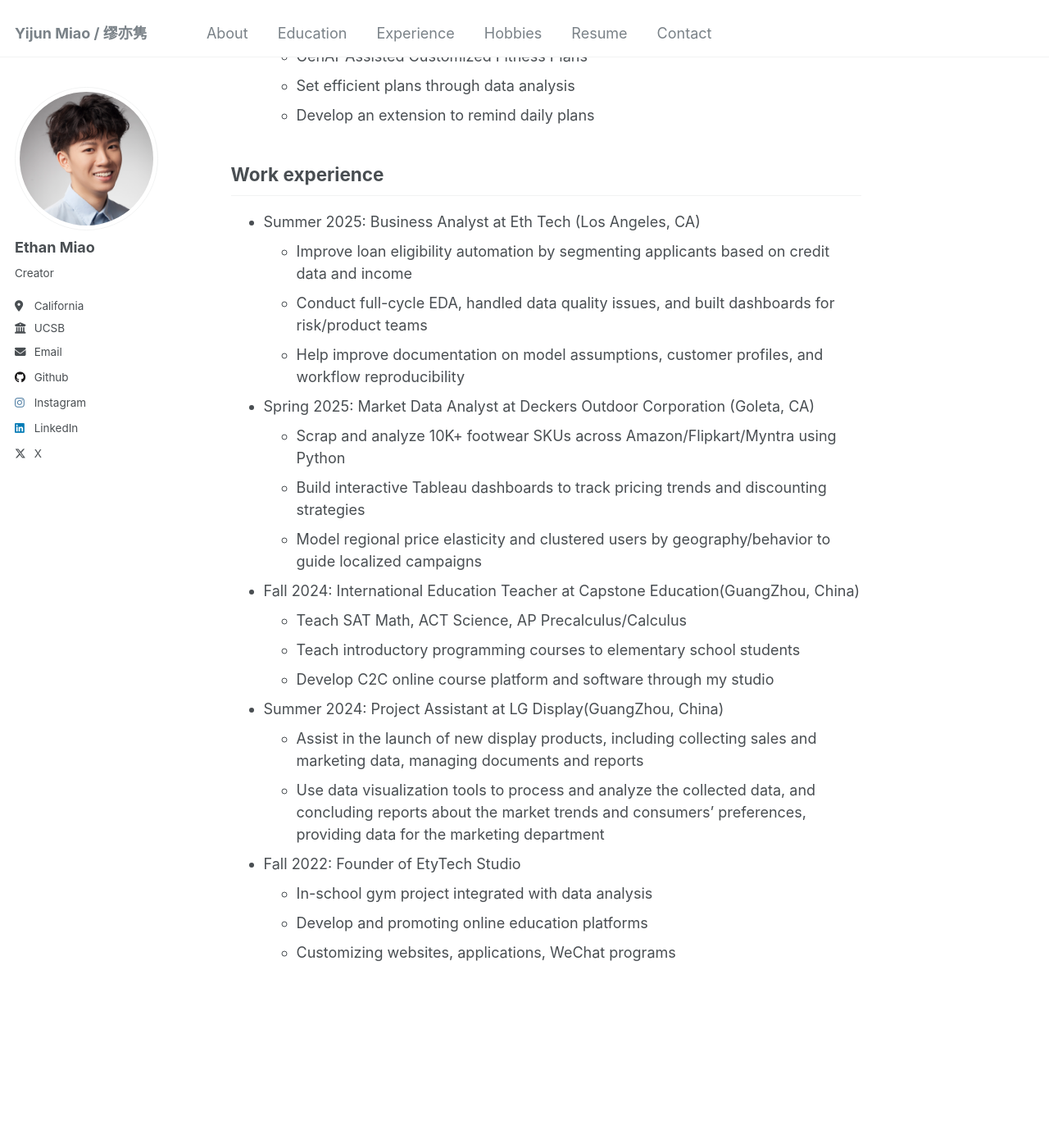
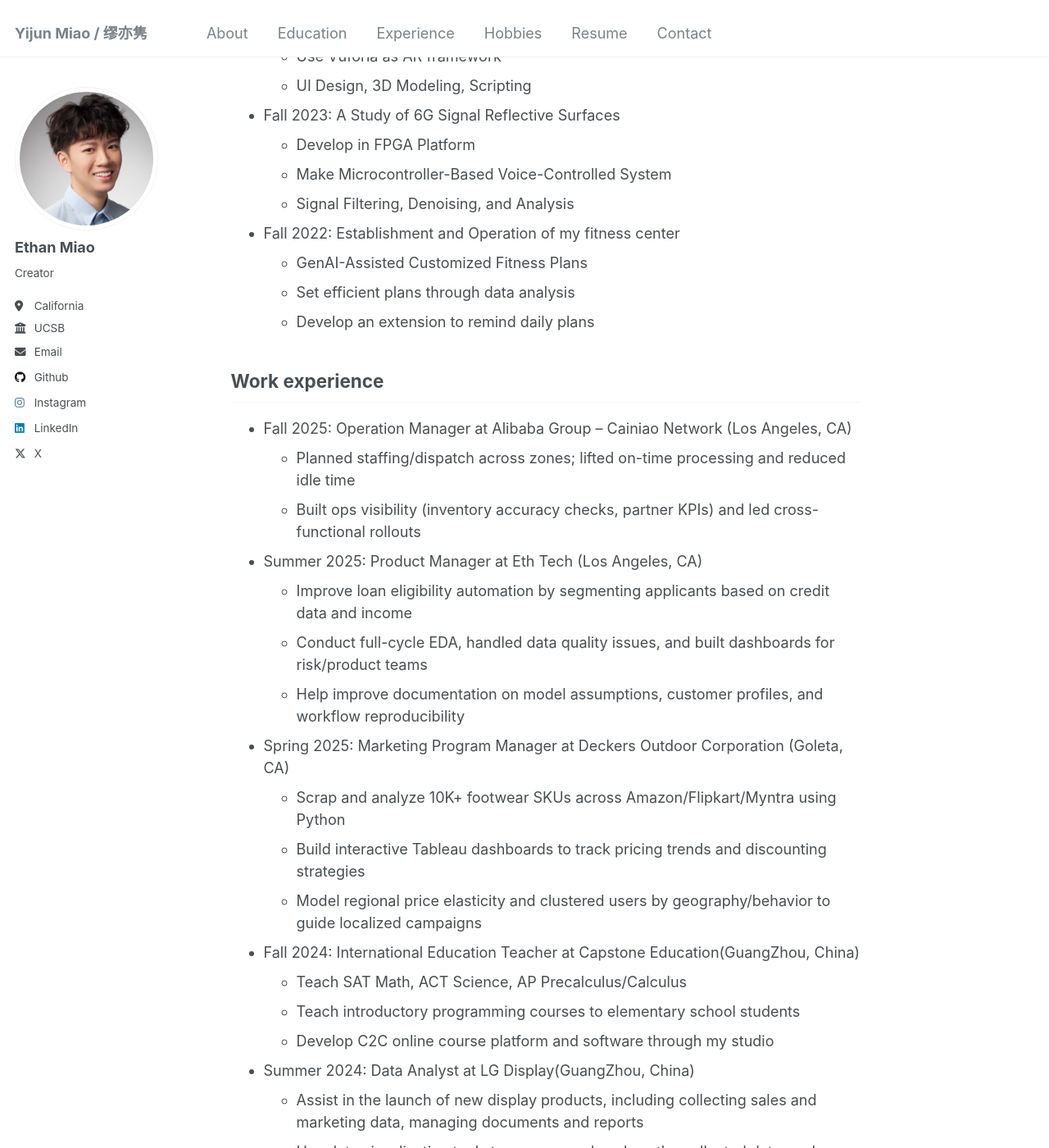
Before and after one commit to Miaojj287/miaojj287.github.io, a Jekyll site: the page built from _pages/experience.md, in a window 1280 px wide and 1400 px high, scrolled down 987 px. Shown: the whole window at 82% size. Built offline with Jekyll 4.4.1, drawn with Linux system fonts in a browser that asks for light colours; some of the changed text lies outside the part shown.

Commit message:
Update experience.md

```diff
--- a/_pages/experience.md
+++ b/_pages/experience.md
@@ -9,11 +9,14 @@
 
 ## Project experience
 
+* Summer 2025: Cherry Studio (Open-source AI Platform)
+  * Collaborated with a team to evolve an open-source agent toolkit (34k+ GitHub stars) into a polished public beta with multi-LLM orchestration and tool-calling
+  * Translated user feedback into a focused roadmap: defined user stories & agent templates, standardized prompt libraries and lightweight evaluation smoke tests, coordinated sprints and releases
+  * Authored onboarding/docs and sample projects to reduce time-to-first-success and accelerate developer adoption
 * Summer 2025: NFL Sports Betting Analytics
   * Analyze historical NFL scores and betting odds to uncover seasonal inefficiencies and inform data-driven wagering strategies
   * Build predictive models (Logistic Regression, Random Forest, Gradient Boosting) using engineered game features
   * Design a real-time data pipeline to continuously update model performance with 2025 season data
-
 * Spring 2025: AI Web Platform for Furniture Discovery
   * Use Cursor and Lovale to help building website
   * Use AI model to give available decor style
@@ -34,12 +37,14 @@
   * Develop an extension to remind daily plans
 
 ## Work experience
-
-* Summer 2025: Business Analyst at Eth Tech (Los Angeles, CA)
+* Fall 2025: Operation Manager at Alibaba Group -- Cainiao Network (Los Angeles, CA)
+  - Planned staffing/dispatch across zones; lifted on-time processing and reduced idle time
+  - Built ops visibility (inventory accuracy checks, partner KPIs) and led cross-functional rollouts
+* Summer 2025: Product Manager at Eth Tech (Los Angeles, CA)
   - Improve loan eligibility automation by segmenting applicants based on credit data and income
   - Conduct full-cycle EDA, handled data quality issues, and built dashboards for risk/product teams
   - Help improve documentation on model assumptions, customer profiles, and workflow reproducibility
-* Spring 2025: Market Data Analyst at Deckers Outdoor Corporation (Goleta, CA)
+* Spring 2025: Marketing Program Manager at Deckers Outdoor Corporation (Goleta, CA)
   - Scrap and analyze 10K+ footwear SKUs across Amazon/Flipkart/Myntra using Python
   - Build interactive Tableau dashboards to track pricing trends and discounting strategies
   - Model regional price elasticity and clustered users by geography/behavior to guide localized campaigns
@@ -47,10 +52,9 @@
   * Teach SAT Math, ACT Science, AP Precalculus/Calculus
   * Teach introductory programming courses to elementary school students
   * Develop C2C online course platform and software through my studio
-* Summer 2024: Project Assistant at LG Display(GuangZhou, China)
+* Summer 2024: Data Analyst at LG Display(GuangZhou, China)
   * Assist in the launch of new display products, including collecting sales and marketing data, managing documents and reports
   * Use data visualization tools to process and analyze the collected data, and concluding reports about the market trends and consumers’ preferences, providing data for the marketing department
 * Fall 2022: Founder of EtyTech Studio
-  * In-school gym project integrated with data analysis
-  * Develop and promoting online education platforms
-  * Customizing websites, applications, WeChat programs
+  * Build and ship online education platforms and custom websites/apps/WeChat mini-programs
+  * Manage client delivery, growth experiments, and product ops
```
